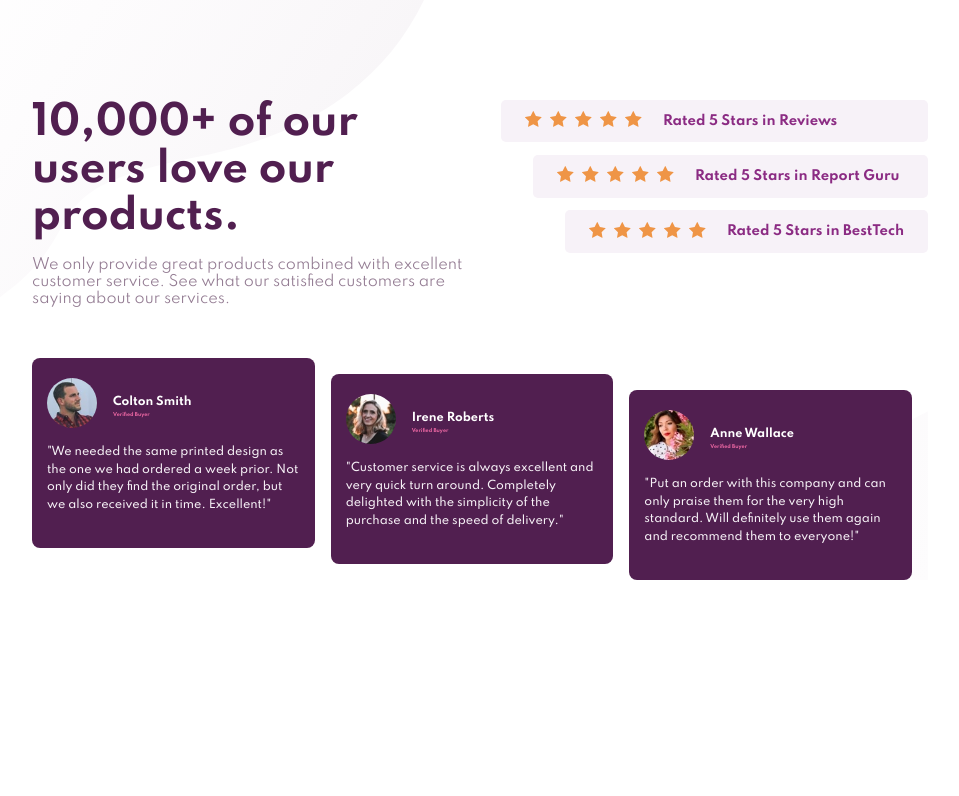
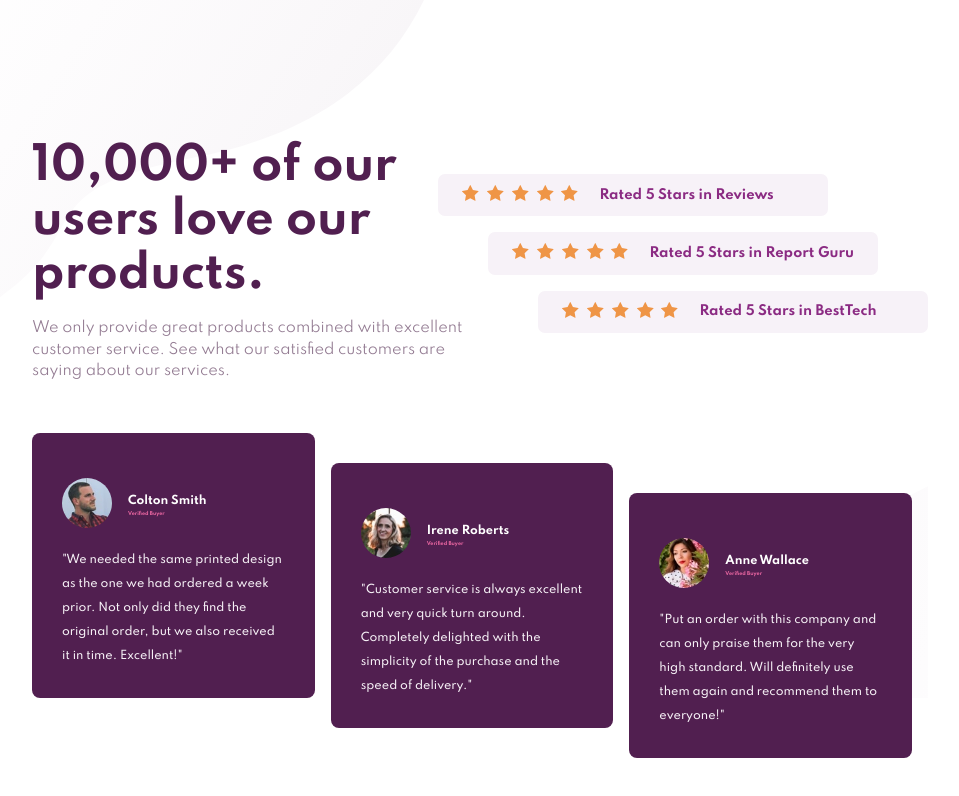
Before and after one commit to Mortazamhammed/Social-proof-section, a plain HTML site: page index.html in a window 1280 px wide. Shown: the whole page, without its empty margins (160-1119 px from the left). Drawn offline with Linux system fonts and the light colour scheme.

Commit message:
edit css

```diff
--- a/code.css
+++ b/code.css
@@ -25,13 +25,14 @@ body{
 
 .container .top{
     display: flex;
+    align-items: center;
     flex-wrap: wrap;
     justify-content: space-between;
-    margin-top: 100px;
+    margin-top: 140px;
 
 }
 .top h1{
-    font-size: 2.5rem;
+    font-size: 2.8rem;
     margin-bottom: 1rem;
     color:#511f50
 
@@ -39,6 +40,7 @@ body{
 .top p{
     font-size: .9rem;
     color: hsl(303, 10%, 53%);
+    line-height: 1.5;
 }
 
 .customer-rating{
@@ -46,10 +48,10 @@ body{
     flex-wrap: wrap;
     background-color: #f7f2f8;
     padding: .7rem 1.5rem;
-    margin-bottom: .8rem;
+    margin-bottom: 1rem;
     font-size: .7rem;
     align-items: center;
-    border-radius: 5px;
+    border-radius: 7px;
 }
  h3{
     color: #8b2b83;
@@ -61,37 +63,40 @@ body{
 .rating-img img{
     margin-right: 5px;
 }
+.rating-1st{
 
+    transform: translateX(-100px);
+}
 .rating-2nd{
-    margin-left: 2rem;
+    transform: translateX(-50px);
 }
-.rating-3rd{
-    margin-left: 4rem;
-}
+
 
 
 /* bottom */
 .bottom-ratings{
-    margin-top:50px
+    margin-top:50px;
+    margin-bottom: 100px;
+
 }
-
 .rating-card{
     display: flex;
     justify-content: space-between;
 }
 
 .bottom-ratings .card{
-    width: 300px;
-    height: 150px;
+    width: 400px;
     background-color:#511f50 ;
     margin-right: 1rem;
-    padding: 20px 15px;
+    padding: 30px 30px;
     border-radius: 8px;
 }
 
 .profile{
     display: flex;
     align-items: center;
+    margin: 15px 0;
+
 }
 .profile img{
     width: 50px;
@@ -114,14 +119,14 @@ body{
     color: hsl(300, 24%, 96%);
     margin-top: 10px;
     font-weight: 500;
-    line-height: 1.1rem;
+    line-height: 1.5rem;
 }
 
 .rating-card-2{
-    margin-top: 1rem;
+   transform: translateY(30px);
 }
 .rating-card-3{
-    margin-top: 2rem;
+    transform: translateY(60px);
 }
 
 .bottom-ratings{
@@ -146,6 +151,10 @@ body{
     }
     .ratings{
         margin: 0 auto;
+    }
+    .rating-1st,
+    .rating-2nd{
+        transform: translateX(0);
     }
     .rating-2nd,
     .rating-3rd{
```
